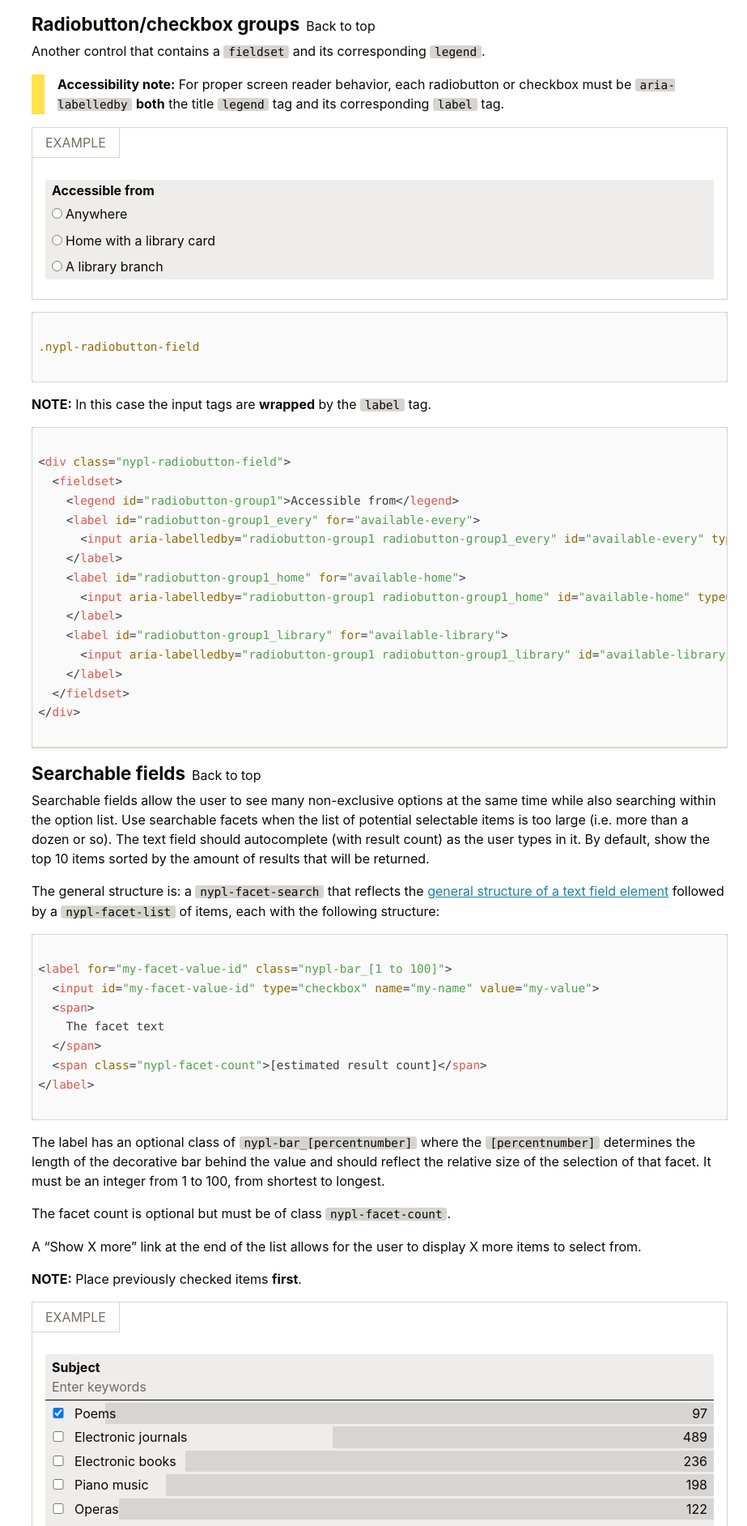
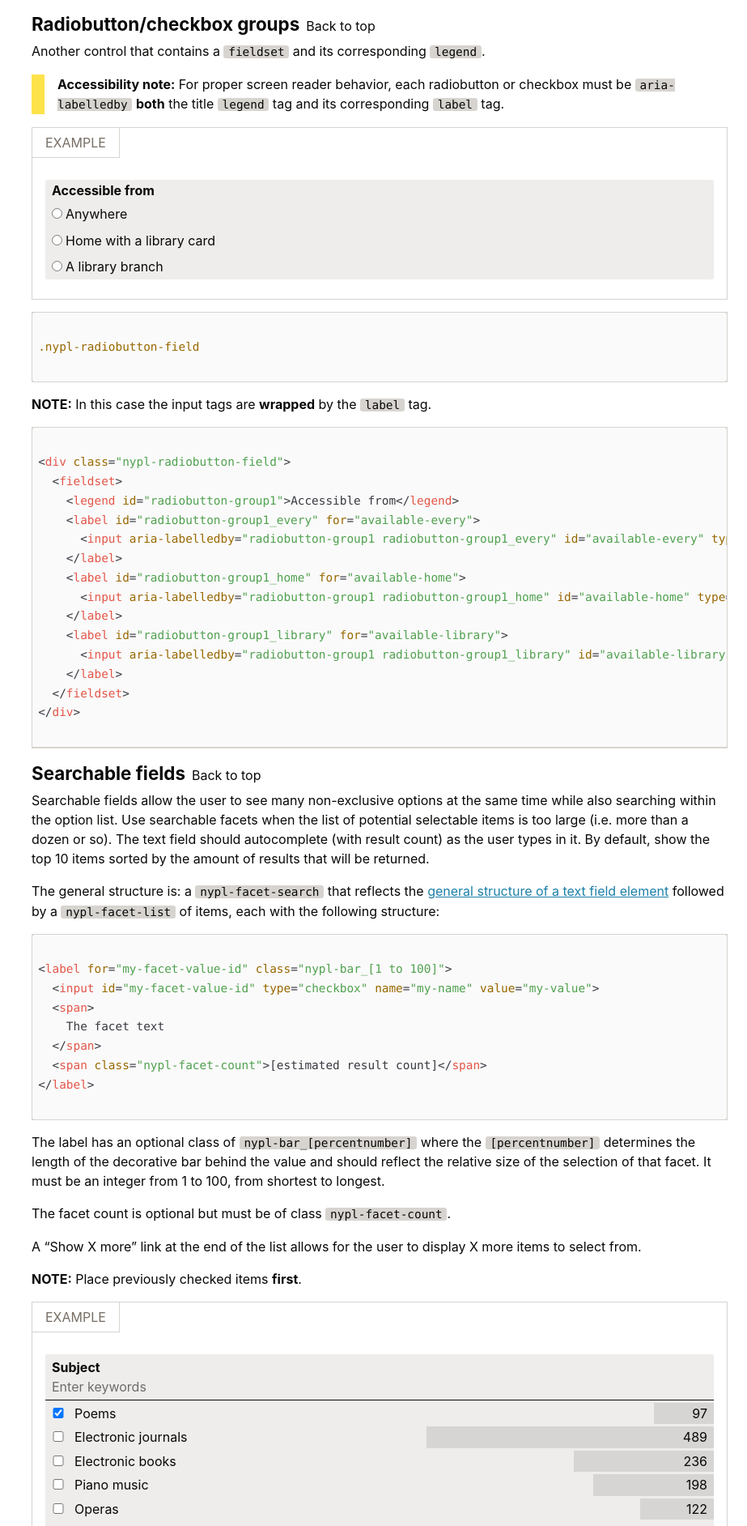
Before and after one commit to NYPL/design-toolkit, a Jekyll site: the page built from docs/_sections/forms.html, in a window 1280 px wide. Shown: the part 4516-6400 px from the top of the page at 81% size, without its empty margins (357-1280 px from the left). Built offline with Jekyll 4.4.1, drawn with Linux system fonts in a browser that asks for light colours; nearby versions of some CDN libraries.

Commit message:
:space_invader: fixed percents in example

```diff
--- a/docs/_sections/forms.html
+++ b/docs/_sections/forms.html
@@ -260,35 +260,35 @@ $('#date-of-birth').mask('00/00/0000');
     <input id="subject-text" type="text" placeholder="Enter keywords">
   </div>
   <div class="nypl-facet-list">
-    <label for="subject-poems" class="nypl-bar_91">
+    <label for="subject-poems" class="nypl-bar_9">
       <input id="subject-poems" type="checkbox" name="subject" value="poems" checked="checked">
       <span>
         Poems
       </span>
       <span class="nypl-facet-count">97</span>
     </label>
-    <label for="subject-ejournals" class="nypl-bar_57">
+    <label for="subject-ejournals" class="nypl-bar_43">
       <input id="subject-ejournals" type="checkbox" name="subject" value="ejournals">
       <span>
         Electronic journals
       </span>
       <span class="nypl-facet-count">489</span>
     </label>
-    <label for="subject-home" class="nypl-bar_79">
+    <label for="subject-home" class="nypl-bar_21">
       <input id="subject-home" type="checkbox" name="subject" value="home">
       <span>
         Electronic books
       </span>
       <span class="nypl-facet-count">236</span>
     </label>
-    <label for="subject-piano" class="nypl-bar_82">
+    <label for="subject-piano" class="nypl-bar_18">
       <input id="subject-piano" type="checkbox" name="subject" value="piano">
       <span>
         Piano music
       </span>
       <span class="nypl-facet-count">198</span>
     </label>
-    <label for="subject-opera" class="nypl-bar_89">
+    <label for="subject-opera" class="nypl-bar_11">
       <input id="subject-opera" type="checkbox" name="subject" value="opera">
       <span>
         Operas
```
